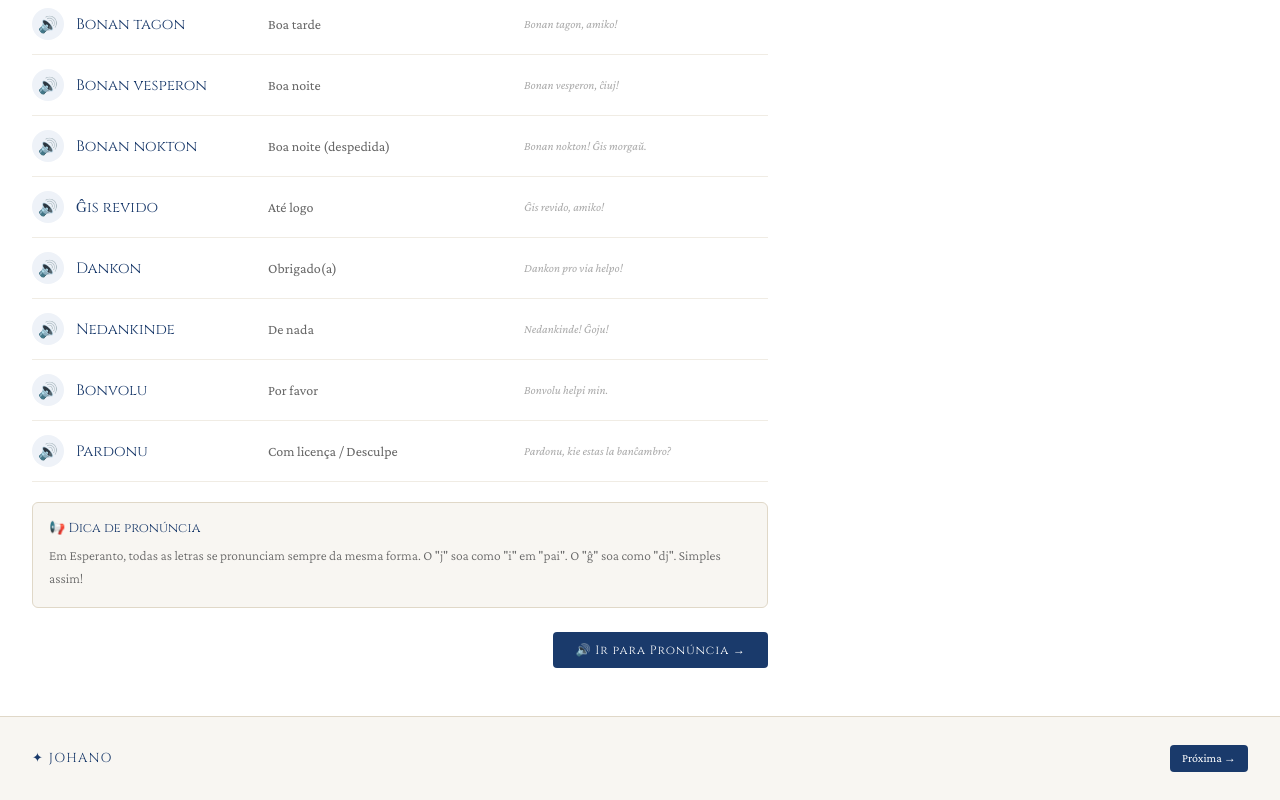
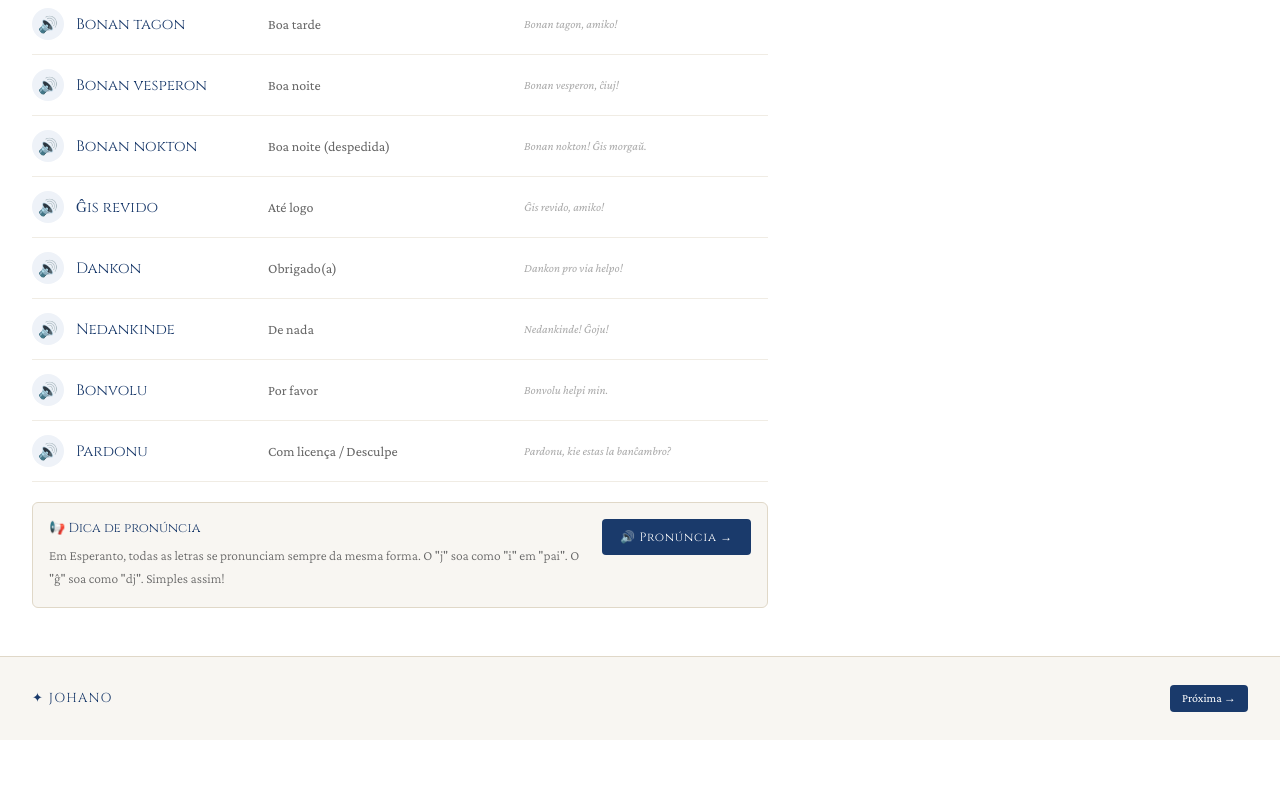
Before and after one commit to JohnVictori07/johano, a React (Vite) app: page /esperanto/licao/1 in a window 1280 px wide. Shown: the part 518-1318 px from the top of the page. After the commit the page ends 1258 px from the top, so only its background shows below. Built offline with nearby package versions, Linux system fonts and the light colour scheme.

Commit message:
botoes proxima aba mais proximos do conteudo

```diff
--- a/src/pages/EsperantoLicao.jsx
+++ b/src/pages/EsperantoLicao.jsx
@@ -733,12 +733,15 @@ export default function EsperantoLicao() {
             </div>
           ))}
           <div style={{ marginTop:'20px', padding:'16px', background:'#f8f6f2', borderRadius:'6px', border:'1px solid #e0d8c8' }}>
+            <div style={{ display:'flex', alignItems:'flex-start', justifyContent:'space-between', gap:'16px', flexWrap:'wrap' }}>
+              <div style={{ flex:1 }}>
                 <p style={{ fontFamily:"'Cinzel',serif", fontSize:'13px', color:'#1a3a6b', marginBottom:'8px' }}>📢 Dica de pronúncia</p>
                 <p style={{ fontSize:'13.5px', color:'#666', lineHeight:1.7, fontWeight:300 }}>{licao.pronuncia}</p>
               </div>
-          <div style={{ marginTop:'24px', display:'flex', justifyContent:'flex-end' }}>
-            <button onClick={()=>setAba('pronuncia')} style={{ background:'#1a3a6b', color:'#fff', border:'none', borderRadius:'4px', padding:'10px 22px', fontFamily:"'Cinzel',serif", fontSize:'12px', letterSpacing:'0.08em', cursor:'pointer' }}>🔊 Ir para Pronúncia →</button>
+              <button onClick={()=>setAba('pronuncia')} style={{ background:'#1a3a6b', color:'#fff', border:'none', borderRadius:'4px', padding:'10px 18px', fontFamily:"'Cinzel',serif", fontSize:'12px', letterSpacing:'0.06em', cursor:'pointer', whiteSpace:'nowrap', flexShrink:0 }}>🔊 Pronúncia →</button>
             </div>
+          </div>
+
         </div>
       )}
 
@@ -757,8 +760,9 @@ export default function EsperantoLicao() {
               </div>
             ))}
           </div>
-          <div style={{ marginTop:'24px', display:'flex', justifyContent:'flex-end' }}>
-            <button onClick={()=>setAba('dialogos')} style={{ background:'#1a3a6b', color:'#fff', border:'none', borderRadius:'4px', padding:'10px 22px', fontFamily:"'Cinzel',serif", fontSize:'12px', letterSpacing:'0.08em', cursor:'pointer' }}>💬 Ir para Diálogo →</button>
+
+          <div style={{ marginTop:'20px', display:'flex', justifyContent:'flex-end' }}>
+            <button onClick={()=>setAba('dialogos')} style={{ background:'#1a3a6b', color:'#fff', border:'none', borderRadius:'4px', padding:'10px 18px', fontFamily:"'Cinzel',serif", fontSize:'12px', letterSpacing:'0.06em', cursor:'pointer' }}>💬 Diálogo →</button>
           </div>
         </div>
       )}
@@ -777,13 +781,14 @@ export default function EsperantoLicao() {
               ))}
             </div>
           ))}
-          <div style={{ padding:'14px', background:'#eef2f8', borderRadius:'6px' }}>
+          <div style={{ padding:'14px', background:'#eef2f8', borderRadius:'6px', display:'flex', alignItems:'center', justifyContent:'space-between', gap:'16px', flexWrap:'wrap' }}>
+            <div>
               <p style={{ fontFamily:"'Cinzel',serif", fontSize:'13px', color:'#1a3a6b', marginBottom:'6px' }}>💡 Dica</p>
               <p style={{ fontSize:'13px', color:'#555', fontWeight:300 }}>Leia o diálogo em voz alta antes de ouvir. Compare sua pronúncia com o áudio!</p>
             </div>
-          <div style={{ marginTop:'24px', display:'flex', justifyContent:'flex-end' }}>
-            <button onClick={()=>setAba('exercicios')} style={{ background:'#1a3a6b', color:'#fff', border:'none', borderRadius:'4px', padding:'10px 22px', fontFamily:"'Cinzel',serif", fontSize:'12px', letterSpacing:'0.08em', cursor:'pointer' }}>✏️ Ir para Exercícios →</button>
+            <button onClick={()=>setAba('exercicios')} style={{ background:'#1a3a6b', color:'#fff', border:'none', borderRadius:'4px', padding:'10px 18px', fontFamily:"'Cinzel',serif", fontSize:'12px', letterSpacing:'0.06em', cursor:'pointer', whiteSpace:'nowrap', flexShrink:0 }}>✏️ Exercícios →</button>
           </div>
+
         </div>
       )}
 
```
Lines whose indentation alone changed are shown as unchanged.
